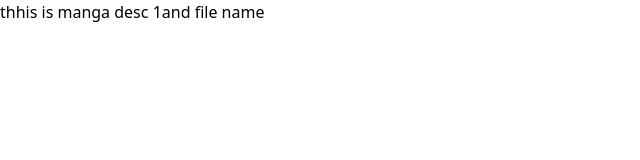
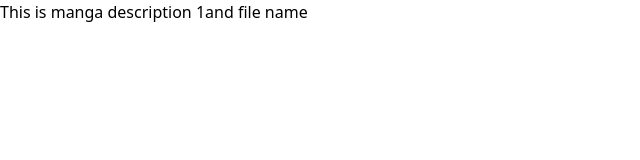
Before and after one commit to NOOB-3301/Anime_website, a React (Vite) app: page /manga/desc/1 in a window 1280 px wide. Shown: the top 160 px of the page, without its empty margins (0-640 px from the left). Built offline with nearby package versions, Linux system fonts and the light colour scheme; no server answers.

Commit message:
chat gpttttttttt

```diff
--- a/src/components/manga_comps/MangaDesc.jsx
+++ b/src/components/manga_comps/MangaDesc.jsx
@@ -1,52 +1,51 @@
-import React from 'react'
-import { useParams } from 'react-router-dom'
-import { useState, useEffect } from 'react'
-import axios from 'axios'
+import React, { useState, useEffect } from 'react';
+import { useParams } from 'react-router-dom';
+import axios from 'axios';
 
+const cover_url = "/aviv2/manga/cover/";
+const img_url = '/avi2/manga/image/';
 
-const cover_url = "/aviv2/manga/cover/"
+function MangaDesc() {
+  let { manga_id } = useParams();
+  const [fileName, setFileName] = useState('');
 
-const img_url = '/avi2/manga/image/'
-function MangaDesc() {
+  async function fetch_cover(url, query) {
+    let full = `${url}${query}`;
+    const resp = await axios.get(full);
+    console.log(resp.data.data);
 
-    let {manga_id} = useParams()
-    const [fileName, setFileName] = useState('')
+    if (resp.data.data.length > 0) {
+      const fetchedFileName = resp.data.data[0].attributes.fileName;
+      setFileName(fetchedFileName);
+    }
+  }
 
-    async function fetch_cover_image(id,file) {
-      let full = `/avi2/manga/image//${id}/${file}`
-      const resp = await axios.get(full)
-      console.log(resp)
+  async function fetch_cover_image(id, file) {
+    if (file) {
+      let full = `${img_url}${id}/${file}`;
+      try {
+        const resp = await axios.get(full);
+        console.log(resp);
+      } catch (error) {
+        console.error("Failed to fetch cover image:", error);
+      }
     }
+  }
 
-    async function fetch_cover(url,query) {
-      let full = `${url}${query}`
-      const resp = await axios.get(full)
-      console.log(resp.data.data)
-      setFileName(resp.data.data[0].attributes.fileName)
-      console.log(resp.data.data[0].attributes.fileName)
-      fetch_cover_image(manga_id, fileName)
-    }
+  useEffect(() => {
+    fetch_cover(cover_url, manga_id);
+  }, [manga_id]);
 
-
-
-    useEffect(() => {
-      fetch_cover(cover_url,manga_id)
-      // fetch_cover_image(manga_id, fileName)
-    }, [])
-
-    // useEffect(() => {
-    //   fetch_cover_image(manga_id, fileName)
-    // }, [])
-
-
-
+  useEffect(() => {
+    fetch_cover_image(manga_id, fileName);
+  }, [fileName, manga_id]);
 
   return (
     <div>
-      thhis is manga desc {manga_id}
+      This is manga description {manga_id}
       and file name {fileName}
     </div>
-  )
+  );
 }
 
-export default MangaDesc
+export default MangaDesc;
```
